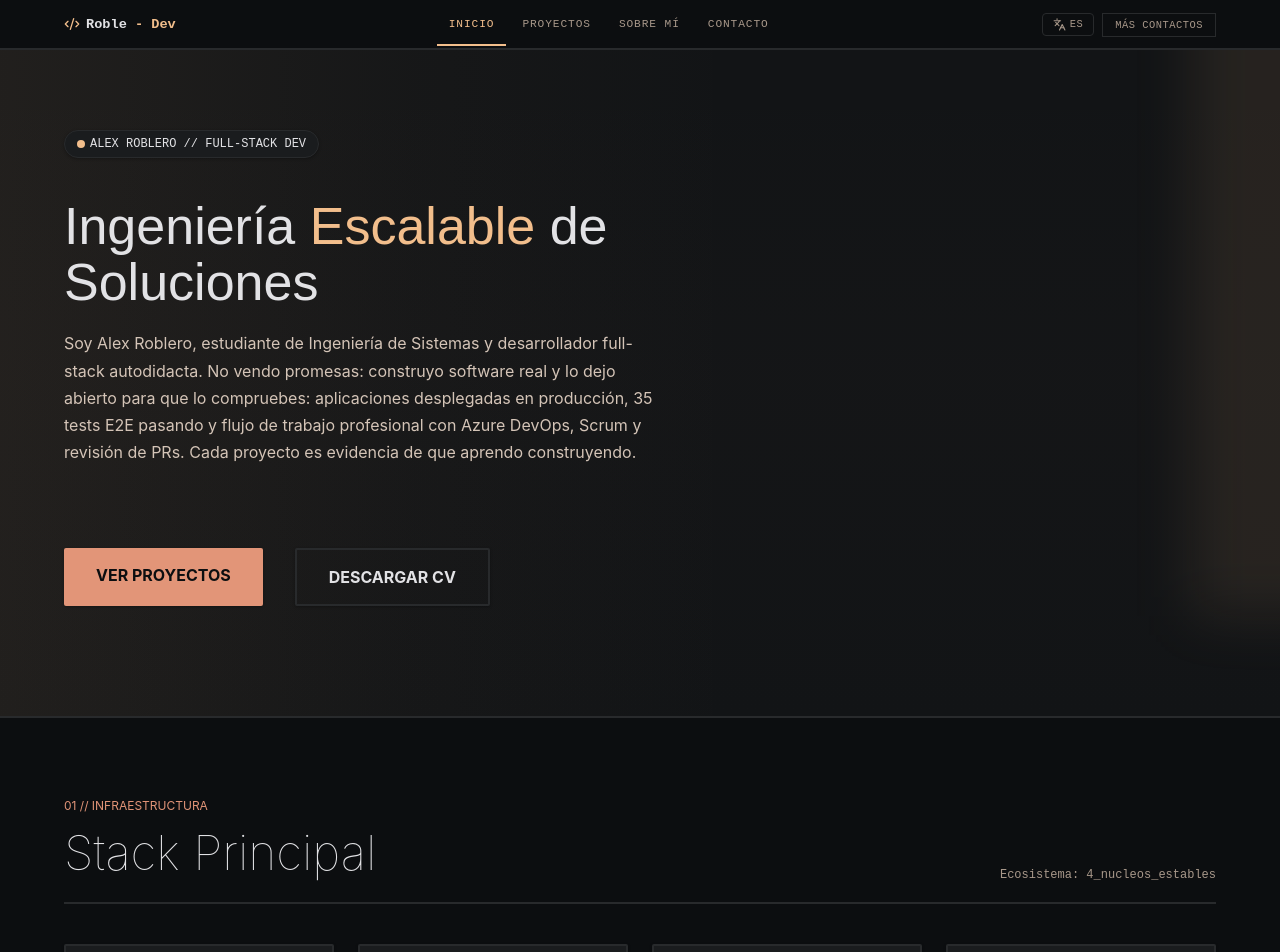
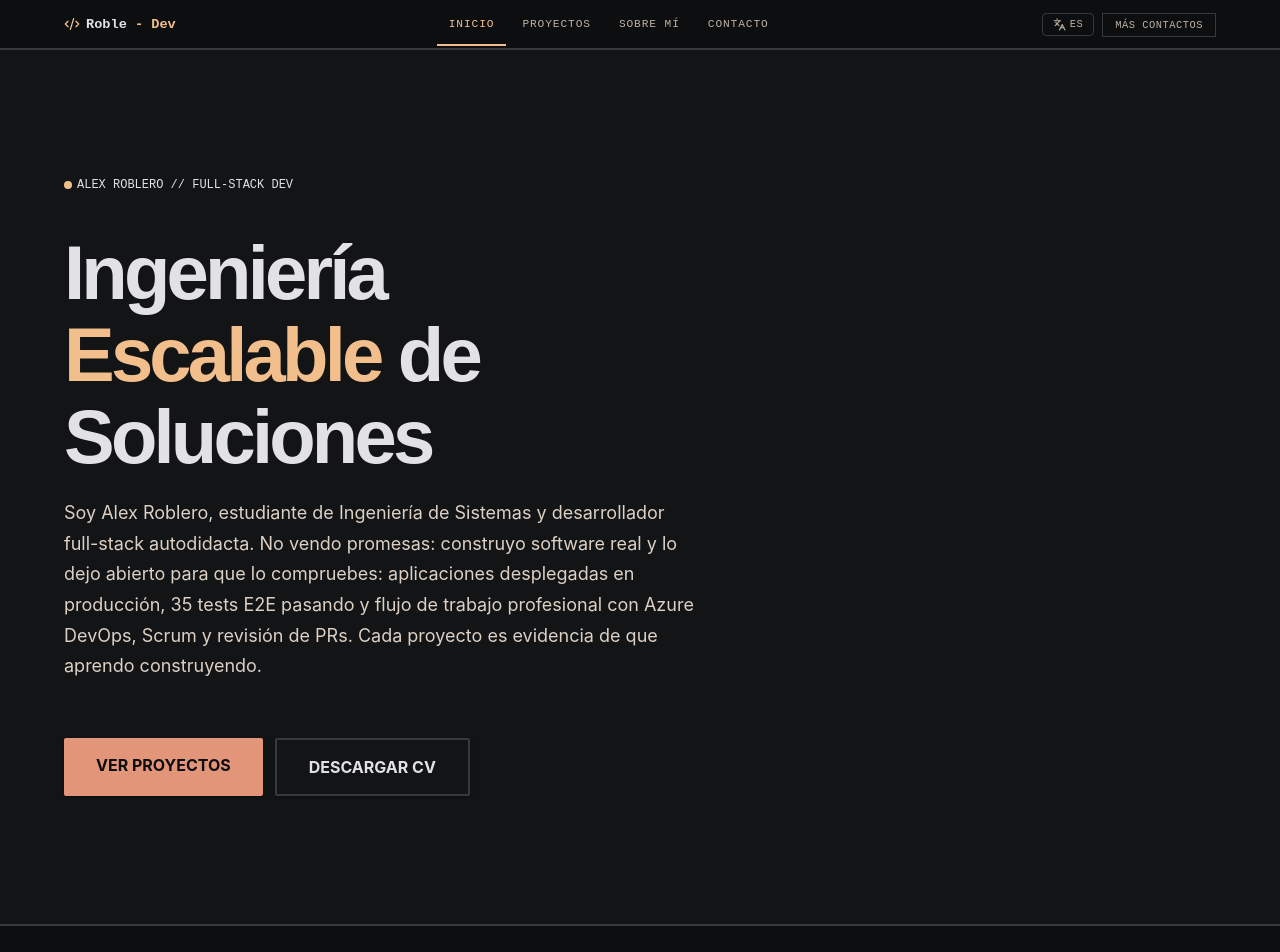
Before and after one commit to AlexJRQ32/Proyecto-Portafolio, a React (Vite) app in the folder frontend/: page /home in a window 1280 px wide. Shown: the top 952 px of the page. Built offline with nearby package versions, Linux system fonts and the light colour scheme.

Commit message:
style: refine portfolio visual hierarchy

```diff
--- a/frontend/src/common/components/Button/Button.css
+++ b/frontend/src/common/components/Button/Button.css
@@ -53,4 +53,8 @@
     transition: none;
     transform: none;
   }
+}.btn-orange, .btn-grey {
+  transition: background-color var(--transition-fast), border-color var(--transition-fast), color var(--transition-fast);
 }
+.btn-grey { background-color: transparent; }
+.btn-orange:hover, .btn-grey:hover { transform: none; }
--- a/frontend/src/features/Home/components/Hero/Hero.css
+++ b/frontend/src/features/Home/components/Hero/Hero.css
@@ -142,3 +142,49 @@
     padding-top: 16px;
   }
 }
+/* Keep the introduction aligned with the rest of the page. */
+.hero-section {
+  min-height: 0;
+  padding: clamp(72px, 10vw, 140px) 0;
+  background-image: none;
+}
+
+.hero-section::before {
+  display: none;
+}
+
+.hero-container {
+  max-width: calc(var(--container-max) + 128px);
+  margin-inline: auto;
+}
+
+.hero-badge {
+  padding: 0;
+  background: transparent;
+  border: 0;
+  border-radius: 0;
+  box-shadow: none;
+}
+
+.hero-title {
+  font-size: clamp(2.6rem, 6vw, 4.75rem);
+  font-weight: 600;
+  letter-spacing: -0.05em;
+  line-height: 1.08;
+}
+
+.hero-description {
+  font-size: 1.125rem;
+  max-width: 56ch;
+}
+
+.hero-actions {
+  gap: 12px;
+  padding-top: 16px;
+}
+
+@media (max-width: 768px) {
+  .hero-section { padding: 72px 0; }
+  .hero-title { font-size: clamp(2.5rem, 10vw, 3.5rem); }
+  .hero-description { font-size: 1rem; }
+}
--- a/frontend/src/index.css
+++ b/frontend/src/index.css
@@ -332,3 +332,31 @@ h1{
     transition: none;
   }
 }
+/* Visual refinements shared across the portfolio. */
+:root {
+  --text-primary: #ddd0c5;
+  --text-muted: #c0b1a4;
+  --border-color: #37393b;
+}
+
+body :where(div, main, section, article, aside, header, footer, nav, ul, ol, li, h1, h2, h3, h4, h5, h6, p, span, strong, small, label) {
+  cursor: auto;
+}
+
+.section-container {
+  max-width: calc(var(--container-max) + 128px);
+  margin-inline: auto;
+}
+
+.section-title {
+  font-family: var(--font-heading);
+  font-size: clamp(2rem, 4vw, 3rem);
+  font-weight: 600;
+  letter-spacing: -0.035em;
+}
+
+.section-label {
+  font-family: var(--font-code);
+  letter-spacing: 0.08em;
+  text-transform: uppercase;
+}
```
